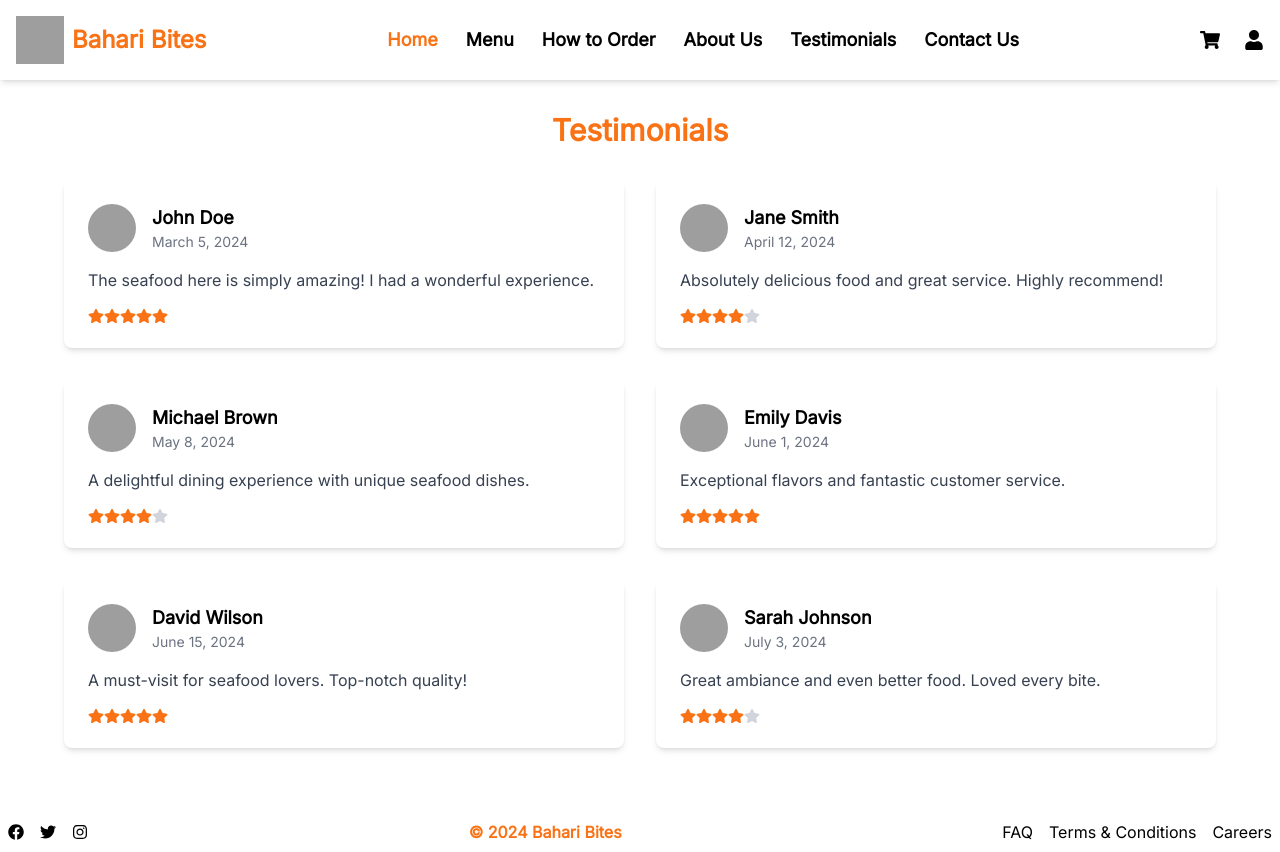
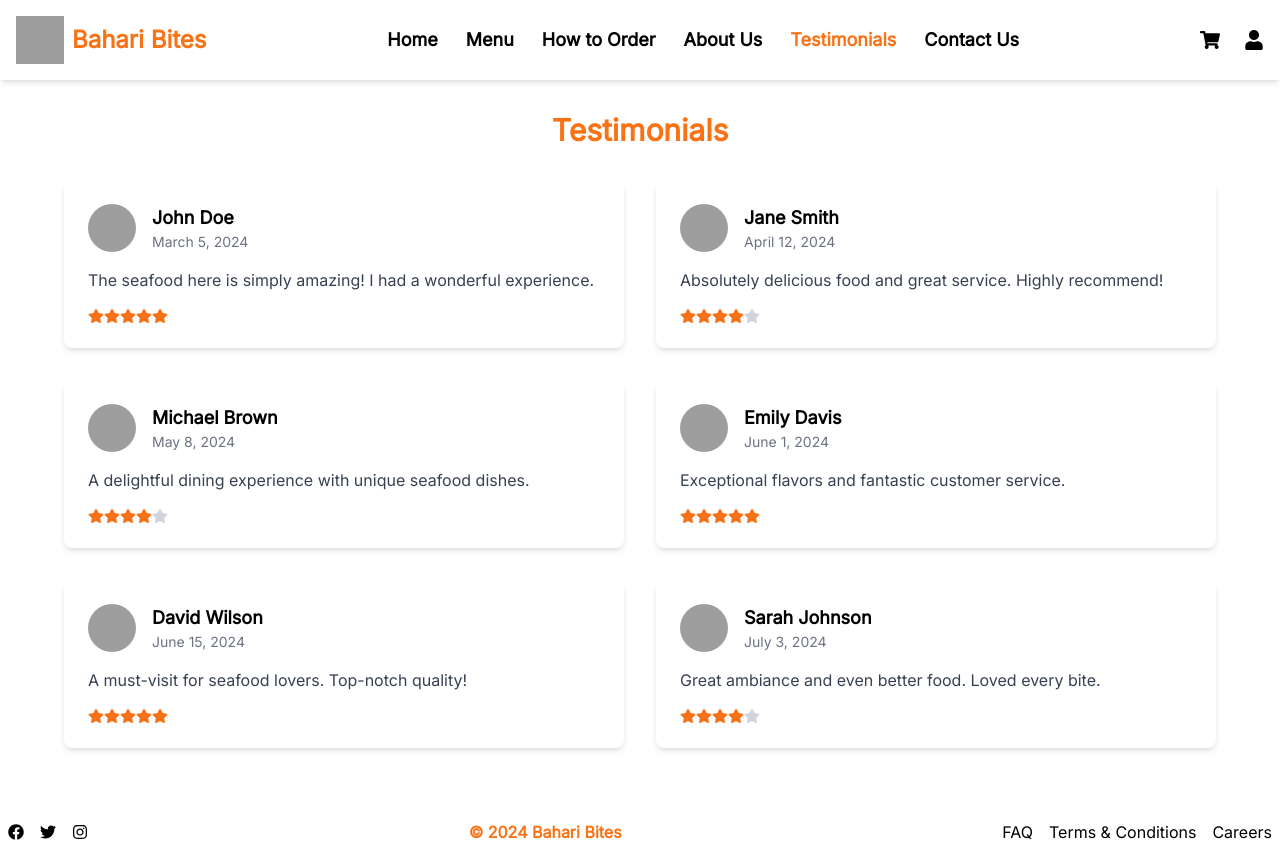
Before and after one commit to Kimoney/bahari-bites-frontend, a React (Vite) app: page /testimonials in a window 1280 px wide. Built offline with nearby package versions, Linux system fonts and the light colour scheme; grey boxes are pictures that could not be loaded.

Commit message:
feat: Implemented the useLocation hook from react-router-dom to determine the current active section in NavBar component to eensure when component is unmounted then mounted again the active section is still active.

```diff
--- a/src/components/Navbar/Navbar.jsx
+++ b/src/components/Navbar/Navbar.jsx
@@ -1,14 +1,38 @@
-import { useState } from 'react';
-import { NavLink } from 'react-router-dom';
+import { useState, useEffect } from 'react';
+import { NavLink, useLocation } from 'react-router-dom';
 import { FaShoppingCart, FaUser, FaHome, FaUtensils, FaInfoCircle, FaPhone, FaReceipt } from 'react-icons/fa';
 import { TbShoppingCartQuestion } from "react-icons/tb";
 
 const Navbar = () => {
-  const [activeSection, setActiveSection] = useState('home');
+  const location = useLocation();
+  const [activeSection, setActiveSection] = useState('');
 
-  const handleSetActive = (to) => {
-    setActiveSection(to);
-  };
+  useEffect(() => {
+    // Set active section based on current URL path
+    const path = location.pathname;
+    switch (path) {
+      case '/':
+        setActiveSection('home');
+        break;
+      case '/menu':
+        setActiveSection('menu');
+        break;
+      case '/howtoorder':
+        setActiveSection('howtoorder');
+        break;
+      case '/about':
+        setActiveSection('about');
+        break;
+      case '/testimonials':
+        setActiveSection('testimonials');
+        break;
+      case '/contact':
+        setActiveSection('contact');
+        break;
+      default:
+        setActiveSection('');
+    }
+  }, [location]);
 
   return (
     <nav className="bg-white p-4 shadow-md fixed w-full z-50 flex justify-between items-center">
@@ -22,62 +46,62 @@ const Navbar = () => {
       </div>
       <ul className="flex space-x-7 items-center">
         <li className={`hidden md:inline text-lg font-bold cursor-pointer ${activeSection === 'home' ? 'text-orange-500' : 'text-black hover:text-orange-500'}`}>
-          <NavLink to="/" activeClassName="text-orange-500" onClick={() => handleSetActive('home')}>
+          <NavLink to="/" onClick={() => setActiveSection('home')}>
             Home
           </NavLink>
         </li>
         <li className={`hidden md:inline text-lg font-bold cursor-pointer ${activeSection === 'menu' ? 'text-orange-500' : 'text-black hover:text-orange-500'}`}>
-          <NavLink to="/menu" activeClassName="text-orange-500" onClick={() => handleSetActive('menu')}>
+          <NavLink to="/menu" onClick={() => setActiveSection('menu')}>
             Menu
           </NavLink>
         </li>
         <li className={`hidden md:inline text-lg font-bold cursor-pointer ${activeSection === 'howtoorder' ? 'text-orange-500' : 'text-black hover:text-orange-500'}`}>
-          <NavLink to="/howtoorder" activeClassName="text-orange-500" onClick={() => handleSetActive('howtoorder')}>
+          <NavLink to="/howtoorder" onClick={() => setActiveSection('howtoorder')}>
             How to Order
           </NavLink>
         </li>
         <li className={`hidden md:inline text-lg font-bold cursor-pointer ${activeSection === 'about' ? 'text-orange-500' : 'text-black hover:text-orange-500'}`}>
-          <NavLink to="/about" activeClassName="text-orange-500" onClick={() => handleSetActive('about')}>
+          <NavLink to="/about" onClick={() => setActiveSection('about')}>
             About Us
           </NavLink>
         </li>
         <li className={`hidden md:inline text-lg font-bold cursor-pointer ${activeSection === 'testimonials' ? 'text-orange-500' : 'text-black hover:text-orange-500'}`}>
-          <NavLink to="/testimonials" activeClassName="text-orange-500" onClick={() => handleSetActive('testimonials')}>
+          <NavLink to="/testimonials" onClick={() => setActiveSection('testimonials')}>
             Testimonials
           </NavLink>
         </li>
         <li className={`hidden md:inline text-lg font-bold cursor-pointer ${activeSection === 'contact' ? 'text-orange-500' : 'text-black hover:text-orange-500'}`}>
-          <NavLink to="/contact" activeClassName="text-orange-500" onClick={() => handleSetActive('contact')}>
+          <NavLink to="/contact" onClick={() => setActiveSection('contact')}>
             Contact Us
           </NavLink>
         </li>
         <li className="md:hidden">
-          <NavLink to="/" activeClassName="text-orange-500" onClick={() => handleSetActive('home')}>
+          <NavLink to="/" onClick={() => setActiveSection('home')}>
             <FaHome className={`text-black ${activeSection === 'home' ? 'text-orange-500' : 'hover:text-orange-500'}`} size={20} />
           </NavLink>
         </li>
         <li className="md:hidden">
-          <NavLink to="/menu" activeClassName="text-orange-500" onClick={() => handleSetActive('menu')}>
+          <NavLink to="/menu" onClick={() => setActiveSection('menu')}>
             <FaUtensils className={`text-black ${activeSection === 'menu' ? 'text-orange-500' : 'hover:text-orange-500'}`} size={20} />
           </NavLink>
         </li>
         <li className="md:hidden">
-          <NavLink to="/howtoorder" activeClassName="text-orange-500" onClick={() => handleSetActive('howtoorder')}>
+          <NavLink to="/howtoorder" onClick={() => setActiveSection('howtoorder')}>
             <TbShoppingCartQuestion className={`text-black ${activeSection === 'howtoorder' ? 'text-orange-500' : 'hover:text-orange-500'}`} size={20} />
           </NavLink>
         </li>
         <li className="md:hidden">
-          <NavLink to="/about" activeClassName="text-orange-500" onClick={() => handleSetActive('about')}>
+          <NavLink to="/about" onClick={() => setActiveSection('about')}>
             <FaInfoCircle className={`text-black ${activeSection === 'about' ? 'text-orange-500' : 'hover:text-orange-500'}`} size={20} />
           </NavLink>
         </li>
         <li className="md:hidden">
-          <NavLink to="/testimonials" activeClassName="text-orange-500" onClick={() => handleSetActive('testimonials')}>
+          <NavLink to="/testimonials" onClick={() => setActiveSection('testimonials')}>
             <FaReceipt className={`text-black ${activeSection === 'testimonials' ? 'text-orange-500' : 'hover:text-orange-500'}`} size={20} />
           </NavLink>
         </li>
         <li className="md:hidden">
-          <NavLink to="/contact" activeClassName="text-orange-500" onClick={() => handleSetActive('contact')}>
+          <NavLink to="/contact" onClick={() => setActiveSection('contact')}>
             <FaPhone className={`text-black ${activeSection === 'contact' ? 'text-orange-500' : 'hover:text-orange-500'}`} size={20} />
           </NavLink>
         </li>
```
